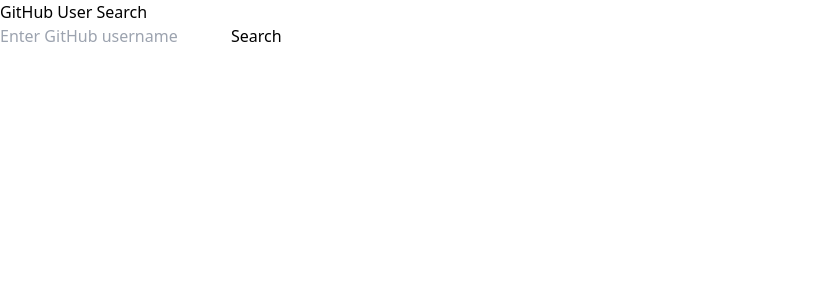
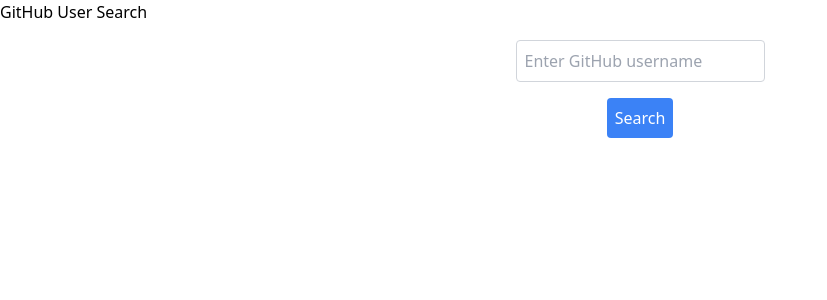
Before and after one commit to raniiasalahh/alx-fe-reactjs, a React (Vite) app in the folder github-user-search/: page / in a window 1280 px wide. Shown: the top 300 px of the page, without its empty margins (0-827 px from the left). Built offline with nearby package versions, Linux system fonts and the light colour scheme.

Commit message:
Update Search.jsx

```diff
--- a/github-user-search/src/components/Search.jsx
+++ b/github-user-search/src/components/Search.jsx
@@ -26,25 +26,30 @@
   };
 
   return (
-    <div>
-      <form onSubmit={handleSubmit}>
+    <div className="container mx-auto p-4">
+      <form onSubmit={handleSubmit} className="flex flex-col items-center">
         <input
           type="text"
           value={username}
           onChange={handleInputChange}
           placeholder="Enter GitHub username"
+          className="mb-4 p-2 border border-gray-300 rounded"
         />
-        <button type="submit">Search</button>
+        <button type="submit" className="bg-blue-500 text-white p-2 rounded">
+          Search
+        </button>
       </form>
       {loading && <p>Loading...</p>}
       {error && <p>Looks like we can't find the user.</p>}
       {userData && (
-        <div>
-          <img src={userData.avatar_url} alt="User Avatar" />
+        <div className="mt-4 p-4 border border-gray-300 rounded">
+          <img src={userData.avatar_url} alt="User Avatar" className="w-16 h-16 rounded-full" />
           <p>Name: {userData.name}</p>
           <p>Username: {userData.login}</p>
           <p>Bio: {userData.bio}</p>
-          <a href={userData.html_url} target="_blank" rel="noopener noreferrer">View Profile</a>
+          <a href={userData.html_url} target="_blank" rel="noopener noreferrer" className="text-blue-500">
+            View Profile
+          </a>
         </div>
       )}
     </div>
```
